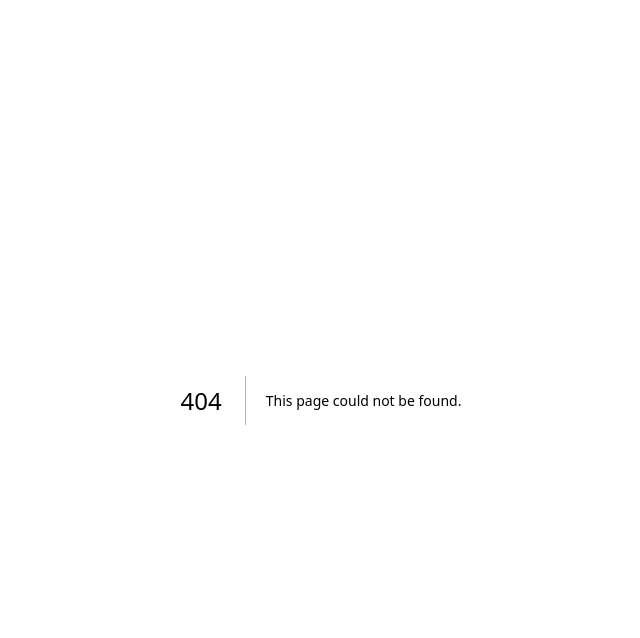
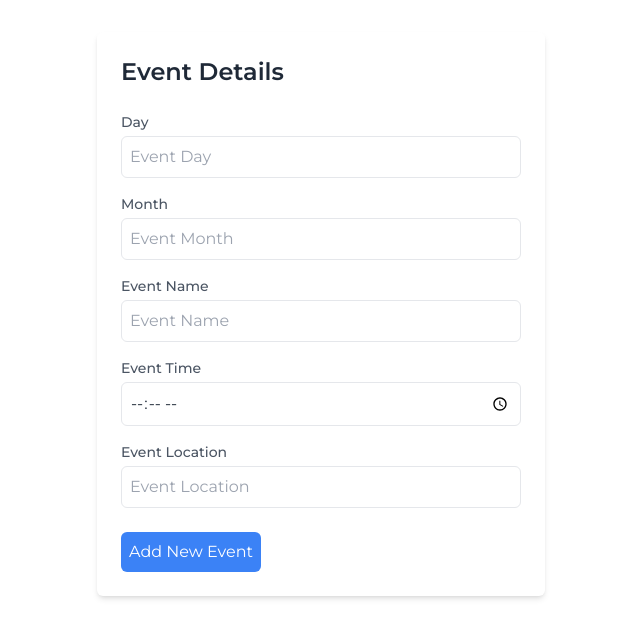
Before and after one commit to davidabuu/church-website, a Next.js app: page /update-form in a window 1280 px wide. Before the commit this address had no page. Shown: the top 638 px of the page, without its empty margins (319-959 px from the left). Built offline with nearby package versions, Linux system fonts and the light colour scheme.

Commit message:
Login Added

```diff
--- /dev/null
+++ b/src/app/donations/layout.tsx
@@ -0,0 +1,24 @@
+
+import type { Metadata } from "next";
+import { Montserrat } from "next/font/google";
+
+const open = Montserrat({ subsets: ["latin"] });
+export const metadata: Metadata = {
+  title: "CCAP | Donations",
+  description:
+    "",
+};
+
+export default function RootLayout({
+  children,
+}: {
+  children: React.ReactNode;
+}) {
+  return (
+    <html lang="en">
+      <body className={open.className}>
+     {children}
+      </body>
+    </html>
+  );
+}
--- /dev/null
+++ b/src/app/login/layout.tsx
@@ -0,0 +1,20 @@
+import type { Metadata } from "next";
+import { Montserrat } from "next/font/google";
+
+const open = Montserrat({ subsets: ["latin"] });
+export const metadata: Metadata = {
+  title: "CCAP | Login",
+  description: "",
+};
+
+export default function RootLayout({
+  children,
+}: {
+  children: React.ReactNode;
+}) {
+  return (
+    <html lang="en">
+      <body className={open.className}>{children}</body>
+    </html>
+  );
+}
--- /dev/null
+++ b/src/app/login/page.tsx
@@ -0,0 +1,13 @@
+"use client"
+import LoginForm from "@/components/Login";
+import React from "react";
+
+const page = () => {
+  return (
+    <div>
+      <LoginForm />
+    </div>
+  );
+};
+
+export default page;
--- a/src/app/page.tsx
+++ b/src/app/page.tsx
@@ -18,9 +18,11 @@ const Page = () => {
       <AboutUs />
       <br></br>
       <Masses />
+      <br></br>
+      <Donations />
+      <br></br>
+<Events/>
 
-      <Donations />
-<Events/>
       <Footer />
     </div>
   );
--- /dev/null
+++ b/src/app/parish-pastoral-members/layout.tsx
@@ -0,0 +1,24 @@
+
+import type { Metadata } from "next";
+import { Montserrat } from "next/font/google";
+
+const open = Montserrat({ subsets: ["latin"] });
+export const metadata: Metadata = {
+  title: "CCAP | Parish Members",
+  description:
+    "",
+};
+
+export default function RootLayout({
+  children,
+}: {
+  children: React.ReactNode;
+}) {
+  return (
+    <html lang="en">
+      <body className={open.className}>
+     {children}
+      </body>
+    </html>
+  );
+}
--- /dev/null
+++ b/src/app/pious-societies/layout.tsx
@@ -0,0 +1,24 @@
+
+import type { Metadata } from "next";
+import { Montserrat } from "next/font/google";
+
+const open = Montserrat({ subsets: ["latin"] });
+export const metadata: Metadata = {
+  title: "CCAP | Pious Societies",
+  description:
+    "",
+};
+
+export default function RootLayout({
+  children,
+}: {
+  children: React.ReactNode;
+}) {
+  return (
+    <html lang="en">
+      <body className={open.className}>
+     {children}
+      </body>
+    </html>
+  );
+}
--- /dev/null
+++ b/src/app/update-form/layout.tsx
@@ -0,0 +1,20 @@
+import type { Metadata } from "next";
+import { Montserrat } from "next/font/google";
+
+const open = Montserrat({ subsets: ["latin"] });
+export const metadata: Metadata = {
+  title: "CCAP | Event Form",
+  description: "",
+};
+
+export default function RootLayout({
+  children,
+}: {
+  children: React.ReactNode;
+}) {
+  return (
+    <html lang="en">
+      <body className={open.className}>{children}</body>
+    </html>
+  );
+}
--- /dev/null
+++ b/src/app/update-form/page.tsx
@@ -0,0 +1,12 @@
+import EventUpdateForm from '@/components/EventUpdateForm'
+import React from 'react'
+
+const page = () => {
+  return (
+    <div>
+      <EventUpdateForm/>
+    </div>
+  )
+}
+
+export default page
--- a/src/components/EventCard.tsx
+++ b/src/components/EventCard.tsx
@@ -18,7 +18,7 @@ const EventCard: React.FC<EventCardProps> = ({
 }) => {
   return (
     <div className="flex items-center mt-4 justify-center">
-      <div className="flex items-center p-8 md:p-9 mx-6 flex-col justify-between bg-[#aa9055]">
+      <div className="flex items-center p-8 md:p-9 mx-2 md:mx-6 flex-col justify-between bg-[#aa9055]">
         <p>{day}</p>
         <p>{month}</p>
       </div>
--- a/src/components/EventUpdateForm.tsx
+++ b/src/components/EventUpdateForm.tsx
@@ -1,67 +1,115 @@
-// components/EventUpdateForm.tsx
+'use client'
+import React, { useState } from "react";
 
-import React, { useState } from 'react';
-// To this
-interface ChurchEvent {
-    name: string;
-    date: string;
-    time: string;
-  }
-interface EventUpdateFormProps {
-    onEventUpdate: (event: ChurchEvent) => void;
-  }
+const EventForm: React.FC = () => {
+  const [formData, setFormData] = useState({
+    day: "",
+    month: "",
+    eventName: "",
+    eventTime: "",
+    eventLocation: "",
+  });
 
-const EventUpdateForm: React.FC<EventUpdateFormProps> = ({ onEventUpdate }) => {
-  const [name, setName] = useState('');
-  const [date, setDate] = useState('');
-  const [time, setTime] = useState('');
+  const handleChange = (e: React.ChangeEvent<HTMLInputElement>) => {
+    setFormData({ ...formData, [e.target.name]: e.target.value });
+  };
 
-  const handleSubmit = () => {
-    const event = { name, date, time };
-    onEventUpdate(event);
-    setName('');
-    setDate('');
-    setTime('');
+  const handleSubmit = (e: React.FormEvent) => {
+    e.preventDefault();
+    // Add your form submission logic here, using formData
+    console.log("Form submitted with data:", formData);
   };
 
   return (
-    <div className="bg-white p-4 rounded-lg shadow-md">
-      <h2 className="text-2xl font-bold mb-4">Update Upcoming Event</h2>
+    <div className="max-w-md mx-auto mt-8 p-6 bg-white rounded-md shadow-md">
+      <h2 className="text-2xl font-semibold mb-6">Event Details</h2>
+      <form onSubmit={handleSubmit}>
         <div className="mb-4">
+          <label htmlFor="day" className="block text-sm font-medium text-gray-600">
+            Day
+          </label>
           <input
             type="text"
-          placeholder="Event Name"
-          value={name}
-          onChange={(e) => setName(e.target.value)}
-          className="p-2 border rounded-md w-full"
+            id="day"
+            name="day"
+            className="mt-1 p-2 w-full border rounded-md"
+            placeholder="Event Day"
+            value={formData.day}
+            onChange={handleChange}
+            required
           />
         </div>
         <div className="mb-4">
+          <label htmlFor="month" className="block text-sm font-medium text-gray-600">
+            Month
+          </label>
           <input
             type="text"
-          placeholder="Date"
-          value={date}
-          onChange={(e) => setDate(e.target.value)}
-          className="p-2 border rounded-md w-full"
+            id="month"
+            name="month"
+            className="mt-1 p-2 w-full border rounded-md"
+            placeholder="Event Month"
+            value={formData.month}
+            onChange={handleChange}
+            required
           />
         </div>
         <div className="mb-4">
+          <label htmlFor="eventName" className="block text-sm font-medium text-gray-600">
+            Event Name
+          </label>
           <input
             type="text"
-          placeholder="Time"
-          value={time}
-          onChange={(e) => setTime(e.target.value)}
-          className="p-2 border rounded-md w-full"
+            id="eventName"
+            name="eventName"
+            className="mt-1 p-2 w-full border rounded-md"
+            placeholder="Event Name"
+            value={formData.eventName}
+            onChange={handleChange}
+            required
           />
         </div>
+        <div className="mb-4">
+          <label htmlFor="eventTime" className="block text-sm font-medium text-gray-600">
+            Event Time
+          </label>
+          <input
+            type="time"
+            id="eventTime"
+            name="eventTime"
+            className="mt-1 p-2 w-full border rounded-md"
+            placeholder="Event Time"
+            value={formData.eventTime}
+            onChange={handleChange}
+            required
+          />
+        </div>
+        <div className="mb-4">
+          <label htmlFor="eventLocation" className="block text-sm font-medium text-gray-600">
+            Event Location
+          </label>
+          <input
+            type="text"
+            id="eventLocation"
+            name="eventLocation"
+            className="mt-1 p-2 w-full border rounded-md"
+            placeholder="Event Location"
+            value={formData.eventLocation}
+            onChange={handleChange}
+            required
+          />
+        </div>
+        <div className="mt-6">
           <button
-        onClick={handleSubmit}
+            type="submit"
             className="bg-blue-500 text-white p-2 rounded-md cursor-pointer"
           >
-        Update Event
+            Add New Event
           </button>
+        </div>
+      </form>
     </div>
   );
 };
 
-export default EventUpdateForm;
+export default EventForm;
--- a/src/components/Events.tsx
+++ b/src/components/Events.tsx
@@ -4,8 +4,8 @@ import EventCard from "./EventCard";
 
 const Events = () => {
   return (
-    <div  id="events" className="img3-bg text-white">
-      <div className="bg-[#2a4057b9] pb-8">
+    <div  id="events" className="img3-bg  text-white">
+      <div className="bg-[#2a4057b9] pb-16">
         <h2 className="text-center text-3xl pb-6 sm:text-4xl md:text-4xl">
           Upcoming Events
         </h2>
--- /dev/null
+++ b/src/components/Login.tsx
@@ -0,0 +1,66 @@
+import React, { useState } from "react";
+
+const LoginForm: React.FC = () => {
+  const [formData, setFormData] = useState({
+    username: "",
+    password: "",
+  });
+
+  const handleChange = (e: React.ChangeEvent<HTMLInputElement>) => {
+    setFormData({ ...formData, [e.target.name]: e.target.value });
+  };
+
+  const handleSubmit = (e: React.FormEvent) => {
+    e.preventDefault();
+    // Add your login logic here, using formData
+    console.log("Login submitted with data:", formData);
+  };
+
+  return (
+    <div className="max-w-md mx-auto mt-8 p-6 bg-white rounded-md shadow-md">
+      <h2 className="text-2xl font-semibold mb-6">Login</h2>
+      <form onSubmit={handleSubmit}>
+        <div className="mb-4">
+          <label htmlFor="username" className="block text-sm font-medium text-gray-600">
+            Username or Email
+          </label>
+          <input
+            type="text"
+            id="username"
+            name="username"
+            className="mt-1 p-2 w-full border rounded-md"
+            placeholder="Your Username or Email"
+            value={formData.username}
+            onChange={handleChange}
+            required
+          />
+        </div>
+        <div className="mb-4">
+          <label htmlFor="password" className="block text-sm font-medium text-gray-600">
+            Password
+          </label>
+          <input
+            type="password"
+            id="password"
+            name="password"
+            className="mt-1 p-2 w-full border rounded-md"
+            placeholder="Your Password"
+            value={formData.password}
+            onChange={handleChange}
+            required
+          />
+        </div>
+        <div className="mt-6">
+          <button
+            type="submit"
+            className="bg-blue-500 text-white p-2 rounded-md cursor-pointer"
+          >
+            Log In
+          </button>
+        </div>
+      </form>
+    </div>
+  );
+};
+
+export default LoginForm;
```
Lines whose indentation alone changed are shown as unchanged.
